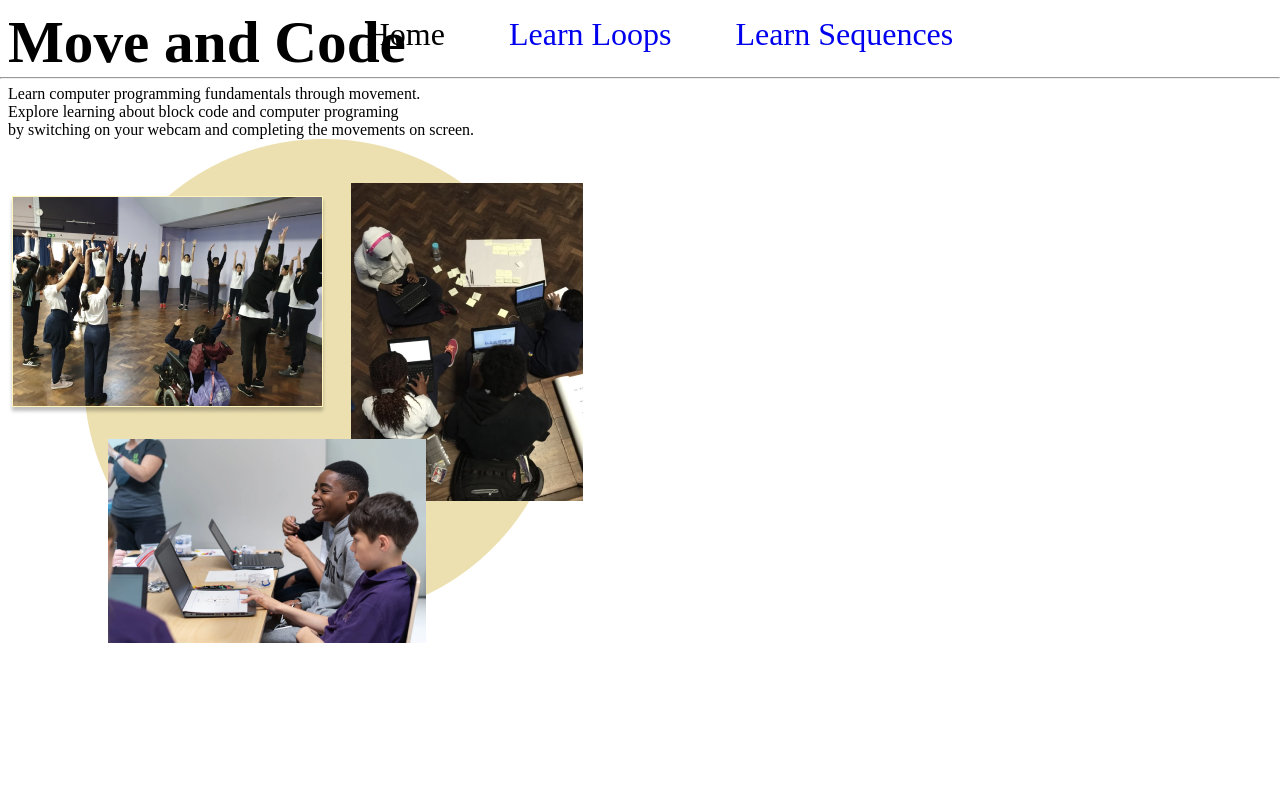
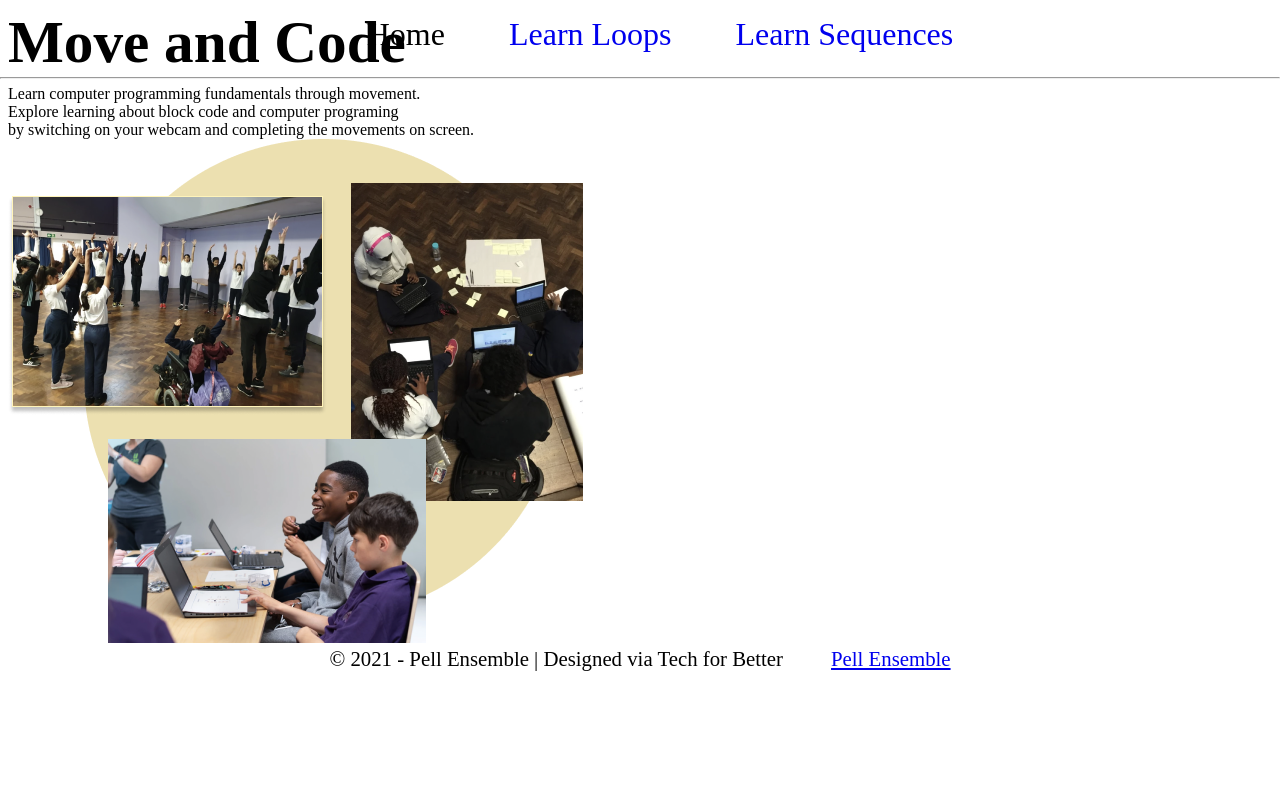
Before and after one commit to tech-for-better/Pell-Ensemble-MM, a React (Create React App) app: page / in a window 1280 px wide. Shown: the top 800 px of the page. Built offline with nearby package versions, Linux system fonts and the light colour scheme.

Commit message:
stash changes

```diff
--- a/src/components/Footer.js
+++ b/src/components/Footer.js
@@ -2,7 +2,7 @@ import React from 'react';
 import styled from 'styled-components';
 
 const FooterStyle = styled.div`
-  padding-top: 25rem;
+  /* padding-top: 25rem; */
   .footer-container {
     display: flex;
     gap: 3rem;
@@ -10,10 +10,9 @@ gap: 3rem;
     bottom: 0;
     width: 100%;
     text-align: center;
-  margin-bottom: -19px;
+    margin-bottom: auto;
     position: sticky;
     justify-content: center;
-overflow: hidden;
   }
   .copyright {
     text-align: center;
```
Lines whose indentation alone changed are shown as unchanged.
